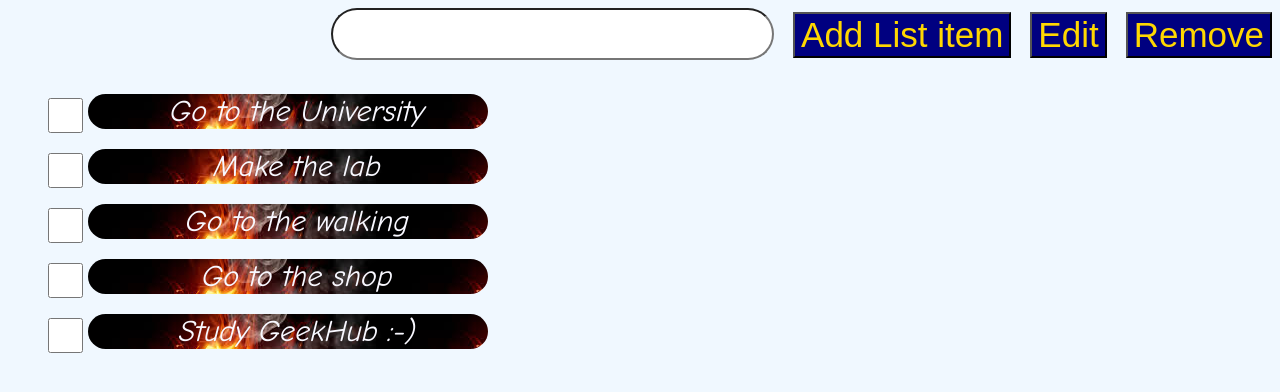
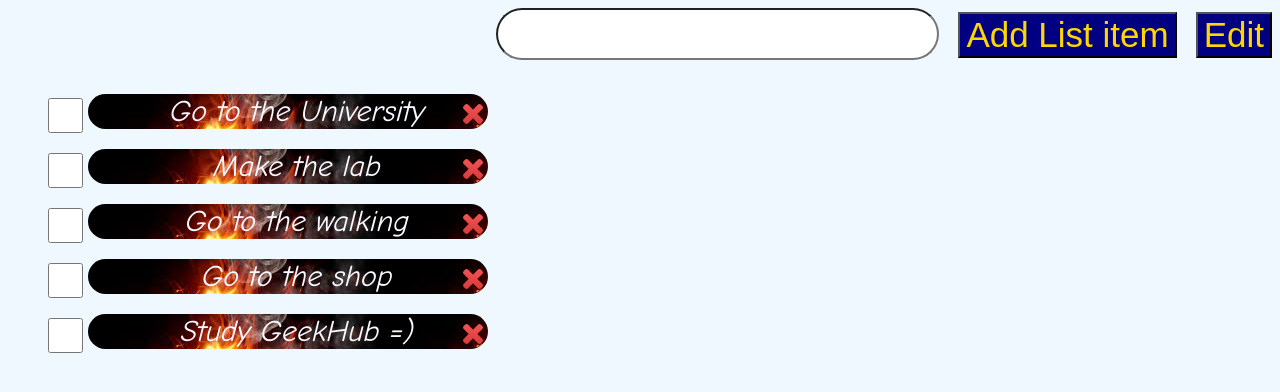
Before and after one commit to 00Programmer00/List, a plain HTML site: page index.html in a window 1280 px wide. Drawn offline with Linux system fonts and the light colour scheme.

Commit message:
Update Index

```diff
--- a/index.html
+++ b/index.html
@@ -2,7 +2,7 @@
 <html lang="en">
 <head>
     <meta charset="UTF-8">
-    <title>Title</title>
+    <title>TODO List</title>
     <link rel="stylesheet" href="css/style.css">
 
 </head>
@@ -12,22 +12,22 @@
 
         <input type="text" name="input12" id="input">
         <button class = "ButtonStyle" id="Add">Add List item</button>
-        <button id="Edit" class = "ButtonStyle">Edit</button>
-        <button id="Remove" class = "ButtonStyle">Remove</button>
+        <button id="edit" class = "ButtonStyle">Edit</button>
 
     </div>
 
     </br>
+    <div id="editBox">
 
+    </div>
     <ul id="List">
-        <input type="checkbox" class="checkbox"><li class ="item">Go to the University</li>
-        <input type="checkbox" class="checkbox"><li class="item">Make the lab</li>
-        <input type="checkbox" class="checkbox"><li class="item">Go to the walking</li>
-        <input type="checkbox" class="checkbox"><li class="item">Go to the shop</li>
-        <input type="checkbox" class="checkbox"><li class="item">Study GeekHub :-)</li>
+        <input type="checkbox" class="checkbox"><li class ="item">Go to the University <img src="images/2.png" class="image" onclick="deleteItem(this)"/></li>
+        <input type="checkbox" class="checkbox"><li class="item">Make the lab<img src="images/2.png" class="image"/></li>
+        <input type="checkbox" class="checkbox"><li class="item">Go to the walking<img src="images/2.png" class="image"/></li>
+        <input type="checkbox" class="checkbox"><li class="item">Go to the shop<img src="images/2.png" class="image"/></li>
+        <input type="checkbox" class="checkbox"><li class="item">Study GeekHub =)<img src="images/2.png" class="image"/></li>
+
     </ul>
-
-
 
     <script type="text/javascript" src="js/script.js">
 
```
